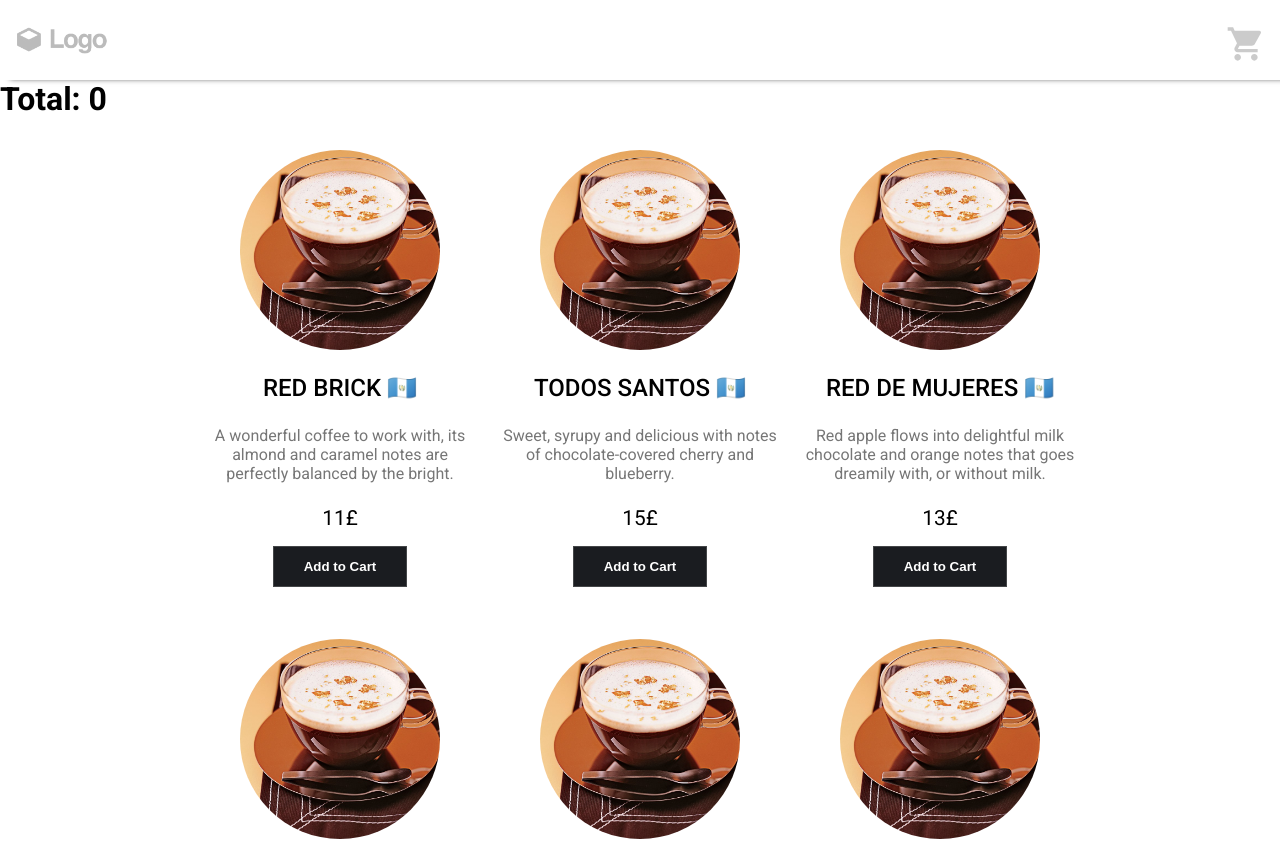
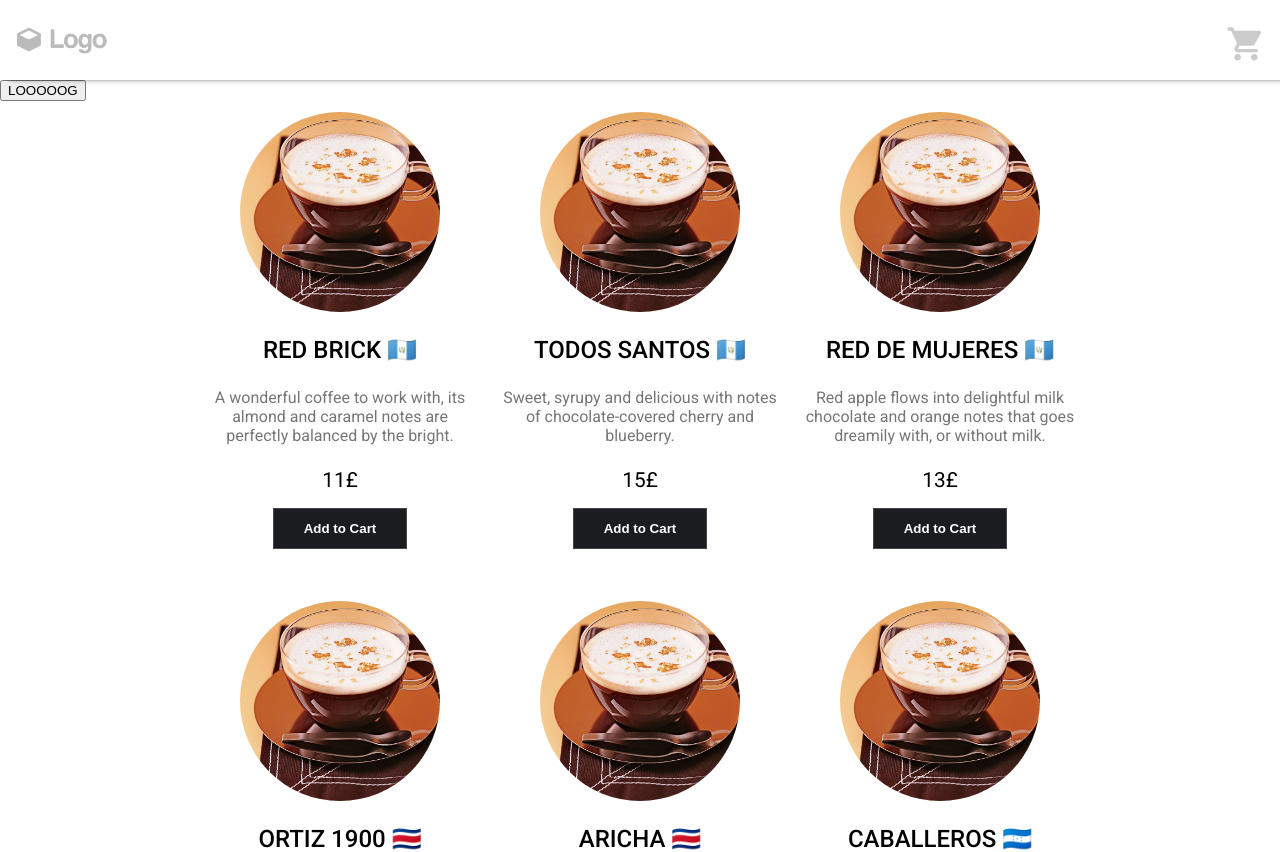
Before and after one commit to GabrielDonas/coffee-shop, a React (Create React App) app: page / in a window 1280 px wide. Shown: the top 852 px of the page. Built offline with nearby package versions, Linux system fonts and the light colour scheme.

Commit message:
useContext for state management

```diff
--- a/src/App.js
+++ b/src/App.js
@@ -1,5 +1,6 @@
 import React from 'react';
 import './default.scss'
+import { ShoppingProvider } from './components/ShoppingContext/ShoopingContext'
 import Header from './components/Header/index'
 import Shelf from './components/Shelf/index'
 import ShoppingCart from './components/ShoppingCart/index'
@@ -7,9 +8,11 @@ import ShoppingCart from './components/ShoppingCart/index'
 function App() {
   return (
     <>
-      <Header />
-      <ShoppingCart />
-      <Shelf />
+      <ShoppingProvider>
+        <Header />
+        <ShoppingCart />
+        <Shelf />
+      </ShoppingProvider>
     </>
   );
 }
--- a/src/components/Shelf/index.js
+++ b/src/components/Shelf/index.js
@@ -1,21 +1,21 @@
-import React, { useState, useEffect } from 'react'
+import React, { useContext } from 'react'
 import CoffeePlaceholder from '../../assets/coffee-placeholder_1.jpg'
-import data from '../../data'
+import { ShoppingContext } from '../ShoppingContext/ShoopingContext'
 import './style.scss'
 
 const Shelf = () => {
-    const [total, setTotal] = useState(0);
+    const [productlist, cartProducts, setCartProducts] = useContext(ShoppingContext)
 
-    const HandleSum = price => {
-        setTotal(total + price)
+    const addToCart = product => {
+        setCartProducts([...cartProducts, product])
+        console.log(cartProducts)
     }
 
 
     return (
         <div>
-            <h1>Total: {total}</h1>
             <div className="shelf-container">
-                {data.products.map(product =>
+                {productlist.products.map(product =>
                     <div className="shelf-item" key={product.id}>
                         <div className="image-container">
                             <div style={{backgroundImage: `url(${CoffeePlaceholder})`}}
@@ -25,7 +25,7 @@ const Shelf = () => {
                         <h3 className="title">{product.title} <span role="img" aria-label={`flag of ${product.country}`}>{product.flag}</span></h3>
                         <div className="description">{product.description}</div>
                         <div className="price">{product.price}£</div>
-                        <button onClick={() => {HandleSum(product.price)}}>Add to Cart</button>
+                        <button onClick={() => {addToCart(product)}}>Add to Cart</button>
                 </div>
                 )}
             </div>
--- a/src/components/ShoppingCart/index.js
+++ b/src/components/ShoppingCart/index.js
@@ -1,4 +1,5 @@
-import React, { useState } from 'react';
+import React, { useContext } from 'react';
+import { ShoppingContext } from '../ShoppingContext/ShoopingContext'
 import ShoppingCartItems from '../ShoppingCartItems/index'
 import Checkout from "../Checkout/index"
 import { slide as Menu } from 'react-burger-menu'
@@ -7,15 +8,11 @@ import './style.scss'
 
 
 const ShoppingCart = () => {
-    const [isOpen, setIsOpen] = useState(false);
-
-    function showSettings(event) {
-    event.preventDefault();
-    setIsOpen(true)
-    }
+  const [productlist, cartProducts, setCartProducts] = useContext(ShoppingContext) // fix this
 
   return (
       <div>
+        <button onClick={() => console.log(cartProducts)}>LOOOOOG</button> {/*remove once it's fixed*/}
         <button className="bm-burger-button">
           <ShoppingCartIcon className="cart"/>
         </button>
--- /dev/null
+++ b/src/components/ShoppingContext/ShoopingContext.js
@@ -0,0 +1,15 @@
+import React, { createContext, useState } from 'react'
+import data from '../../data'
+
+export const ShoppingContext = createContext();
+
+export const ShoppingProvider = props => {
+    const productList = data;
+    const [cartProducts, setCartProducts] = useState([])
+
+    return (
+        <ShoppingContext.Provider value={ [productList, cartProducts, setCartProducts] }>
+            {props.children}
+        </ShoppingContext.Provider>
+    )
+}
```
Lines whose indentation alone changed are shown as unchanged.
